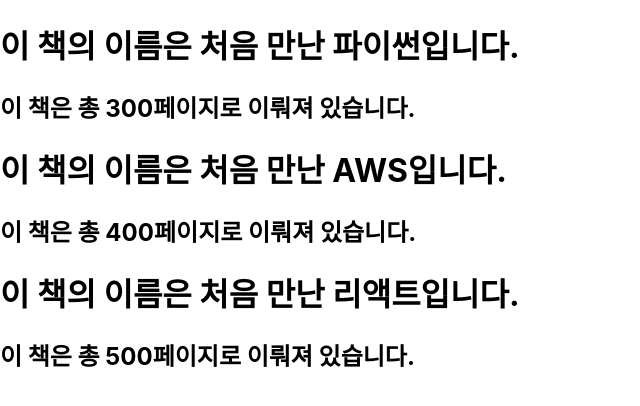
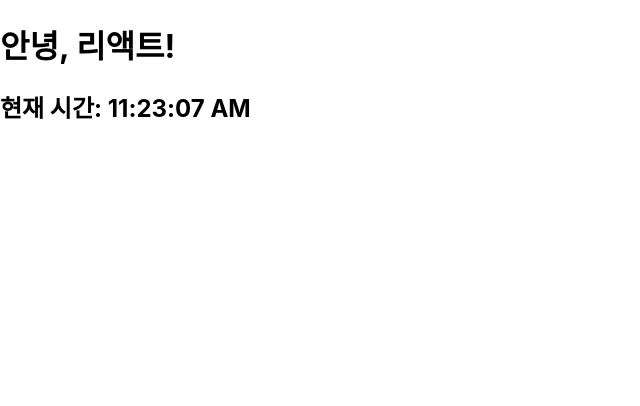
Before and after one commit to Damdadira/React, a React (Create React App) app in the folder my-app/: page / in a window 1280 px wide. Shown: the top 406 px of the page, without its empty margins (0-640 px from the left). Built offline with nearby package versions, Linux system fonts and the light colour scheme.

Commit message:
make Clock

```diff
--- /dev/null
+++ b/my-app/src/Chapter_04/Clock.jsx
@@ -0,0 +1,12 @@
+import React from "react";
+
+function Clock(props) {
+    return (
+        <div>
+            <h1>안녕, 리액트!</h1>
+            <h2>현재 시간: {new Date().toLocaleTimeString()}</h2>
+        </div>
+    );
+}
+
+export default Clock;
--- a/my-app/src/index.js
+++ b/my-app/src/index.js
@@ -4,16 +4,26 @@
 import App from "./App";
 import reportWebVitals from "./reportWebVitals";
 
-import Library from "./Chapter_03/Library";
+/**Chapter_03 Code */
+// import Library from "./Chapter_03/Library";
 
-ReactDOM.render(
-    <React.StrictMode>
-        <Library />
-    </React.StrictMode>,
-    document.getElementById("root")
-);
+// ReactDOM.render(
+//     <React.StrictMode>
+//         <Library />
+//     </React.StrictMode>,
+//     document.getElementById("root")
+// );
 
-// If you want to start measuring performance in your app, pass a function
-// to log results (for example: reportWebVitals(console.log))
-// or send to an analytics endpoint. Learn more: https://bit.ly/CRA-vitals
+/**Chapter_04 Code */
+import Clock from "./Chapter_04/Clock";
+
+setInterval(() => {
+    ReactDOM.render(
+        <React.StrictMode>
+            <Clock />
+        </React.StrictMode>,
+        document.getElementById("root")
+    );
+}, 1000);
+
 reportWebVitals();
```
